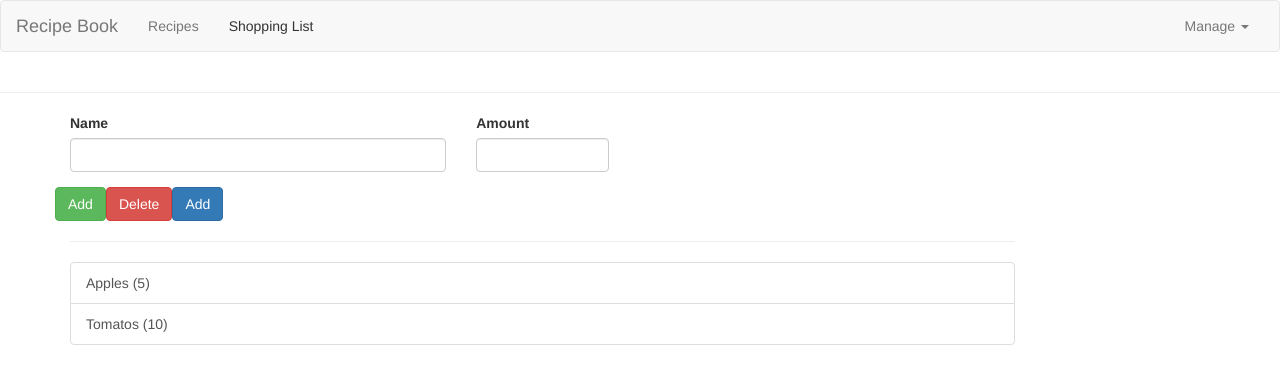
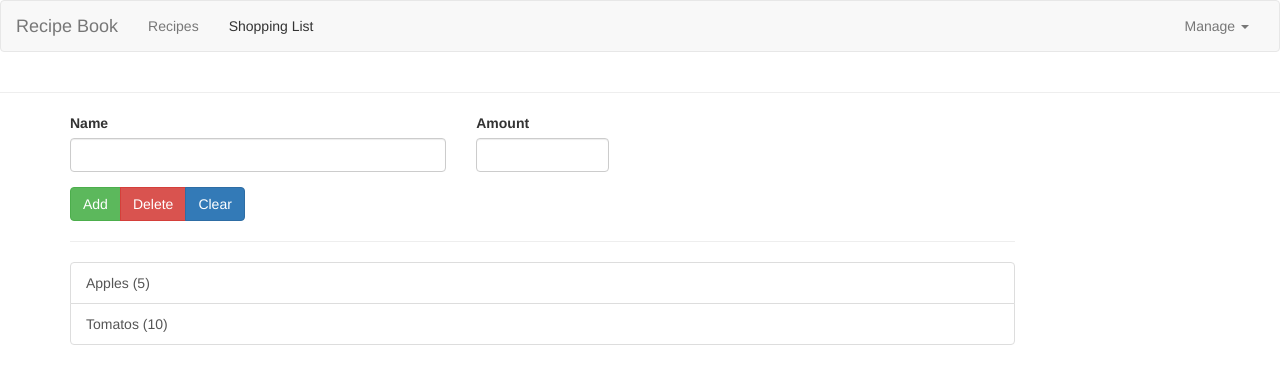
Before and after one commit to fernandohvt/angular-portfolio-shoppingList, an Angular app: page / in a window 1280 px wide. Both pictures are taken after a click on the link "Shopping List". Shown: the top 384 px of the page. Built offline with nearby package versions, Linux system fonts and the light colour scheme.

Commit message:
Allowing the user to add ingredients to the shopping list.

```diff
--- a/src/app/shared/ingridient.model.ts
+++ b/src/app/shared/ingredient.model.ts
@@ -1,4 +1,4 @@
-export class Ingridient {
+export class Ingredient {
 
     constructor(public name: string,public  amount : number){
     }
--- a/src/app/shoppinglist/shopping-edit/shopping-edit.component.html
+++ b/src/app/shoppinglist/shopping-edit/shopping-edit.component.html
@@ -4,17 +4,24 @@
             <div class="row">
                 <div class="col-sm-5 form-group">
                     <label for="name">Name</label>
-                    <input type="text" name="" id="name" class="form-control">
+                    <input type="text"
+
+                           id="name"
+                           class="form-control"
+                           #nameInput>
                 </div>
                 <div class="col-sm-2 form-group">
                     <label for="amount" >Amount</label>
-                    <input type="number" id="amount" class="form-control">
+                    <input type="number"
+                           id="amount"
+                           class="form-control"
+                           #amountInput>
                 </div>
                 <div class="row">
-                    <div class="col-xs-12">
-                        <button class="btn btn-success" type="submit">Add</button>
-                        <button class="btn btn-danger" type="button">Delete</button>
-                        <button class="btn btn-primary" type="button">Add</button>
+                    <div class="col-sm-12 btn-group" role="group" style="margin-left: 15px;" >
+                        <button class="btn btn-success" type="button" (click)="onAddItem()">Add</button>
+                        <button class="btn btn-danger " type="button">Delete</button>
+                        <button class="btn btn-primary " type="button">Clear</button>
                     </div>
                 </div>
 
--- a/src/app/shoppinglist/shopping-edit/shopping-edit.component.ts
+++ b/src/app/shoppinglist/shopping-edit/shopping-edit.component.ts
@@ -1,4 +1,5 @@
-import { Component, OnInit } from '@angular/core';
+import { Component, OnInit, ElementRef, ViewChild, EventEmitter, Output } from '@angular/core';
+import { Ingredient } from 'src/app/shared/ingredient.model';
 
 @Component({
   selector: 'app-shopping-edit',
@@ -6,10 +7,20 @@
   styleUrls: ['./shopping-edit.component.css']
 })
 export class ShoppingEditComponent implements OnInit {
-
+  @ViewChild('nameInput',{static: false}) nameInputRef: ElementRef;
+  @ViewChild('amountInput',{static: false}) amountInputRef: ElementRef;
+  @Output() ingredientAdded = new EventEmitter<Ingredient>();
   constructor() { }
 
   ngOnInit(): void {
   }
+  onAddItem(){
+
+    const ingName = this.nameInputRef.nativeElement.value;
+    const ingAmount = this.amountInputRef.nativeElement.value;
+    const newIngredient = new Ingredient(ingName,ingAmount);
+
+    this.ingredientAdded.emit(newIngredient);
+  }
 
 }
--- a/src/app/shoppinglist/shoppinglistcomponent/shoppinglist.component.html
+++ b/src/app/shoppinglist/shoppinglistcomponent/shoppinglist.component.html
@@ -1,7 +1,7 @@
 <div class="container">
     <div class="row">
         <div class="col-xs-10">
-            <app-shopping-edit></app-shopping-edit>
+            <app-shopping-edit (ingredientAdded)="onIngredientAdded($event)"></app-shopping-edit>
             <hr>
             <ul class="list-group">
                 <a style="cursor: pointer;" class="list-group-item" *ngFor="let ingredient of ingredients">
--- a/src/app/shoppinglist/shoppinglistcomponent/shoppinglist.component.ts
+++ b/src/app/shoppinglist/shoppinglistcomponent/shoppinglist.component.ts
@@ -1,15 +1,19 @@
 
 import {Component} from '@angular/core'
-import { Ingridient } from 'src/app/shared/ingridient.model';
+import { Ingredient } from 'src/app/shared/ingredient.model';
 
 @Component({
     selector:'app-shoppinglist',
     templateUrl:'./shoppinglist.component.html'
 })
 export class ShoppingListComponent {
-    ingredients: Ingridient[] = [
-        new Ingridient('Apples',5),
-        new Ingridient('Tomatos',10)
+    ingredients: Ingredient[] = [
+        new Ingredient('Apples',5),
+        new Ingredient('Tomatos',10)
     ];
     constructor(){}
+
+    onIngredientAdded(ingredient: Ingredient){
+        this.ingredients.push(ingredient);
+    }
 }
```
